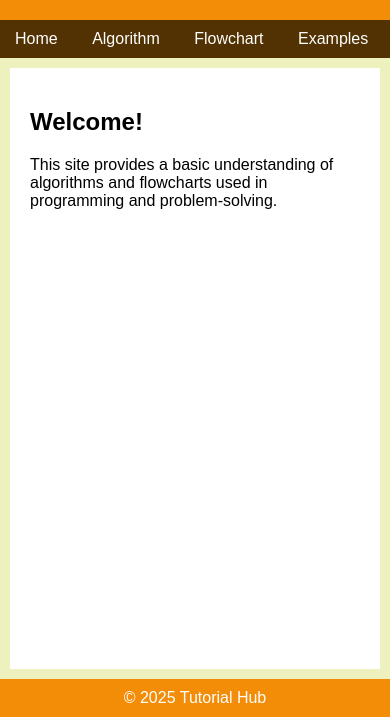
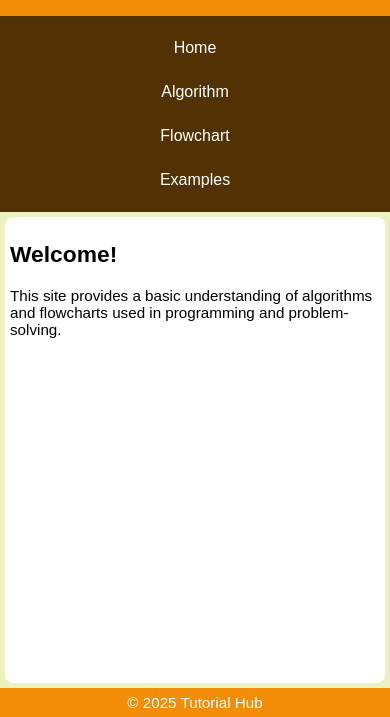
Before and after one commit to dhruba1011/DDTA, a plain HTML site: page index.html in a window 390 px wide. Shown: the part 127-844 px from the top of the page. Drawn offline with Linux system fonts and the light colour scheme.

Commit message:
responsive: add media queries for mobile and tablet

```diff
--- a/style.css
+++ b/style.css
@@ -25,16 +25,24 @@ nav {
   background: #523202;
   text-align: left;
   padding: 10px 0;
+  display: flex;
+  flex-wrap: wrap;
+  gap: 10px;
+  justify-content: center;
 }
 
 nav a {
   color: white;
-  margin: 0 15px;
+  margin: 0 10px;
   text-decoration: none;
+  padding: 8px 12px;
+  border-radius: 4px;
+  transition: background 0.2s;
 }
 
 nav a:hover {
   text-decoration: underline;
+  background: #7a4d09;
 }
 
 main {
@@ -42,6 +50,8 @@ main {
   padding: 20px;
   background: white;
   margin: 10px;
+  border-radius: 8px;
+  box-sizing: border-box;
 }
 
 footer {
@@ -50,3 +60,37 @@ footer {
   background: #f38d07;
   color: white;
 }
+
+/* Responsive Styles */
+@media (max-width: 700px) {
+  main {
+    margin: 5px;
+    padding: 10px;
+  }
+  nav {
+    flex-direction: column;
+    align-items: center;
+    gap: 0;
+  }
+  nav a {
+    display: block;
+    margin: 5px 0;
+    width: 90%;
+    text-align: center;
+  }
+}
+
+@media (max-width: 400px) {
+  header {
+    padding: 8px;
+    font-size: 1.1em;
+  }
+  main {
+    padding: 5px;
+    font-size: 0.95em;
+  }
+  footer {
+    padding: 6px 0;
+    font-size: 0.95em;
+  }
+}
```
